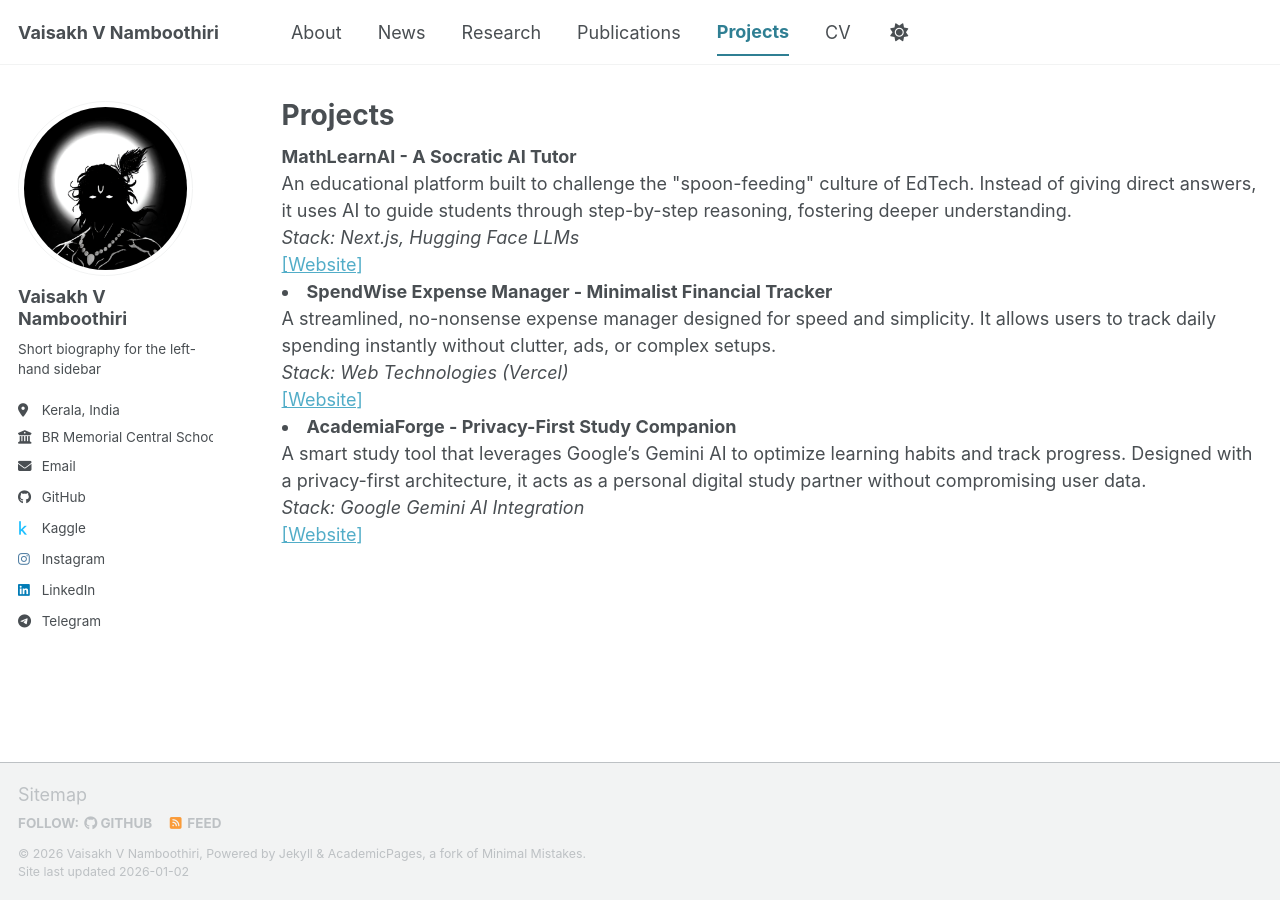
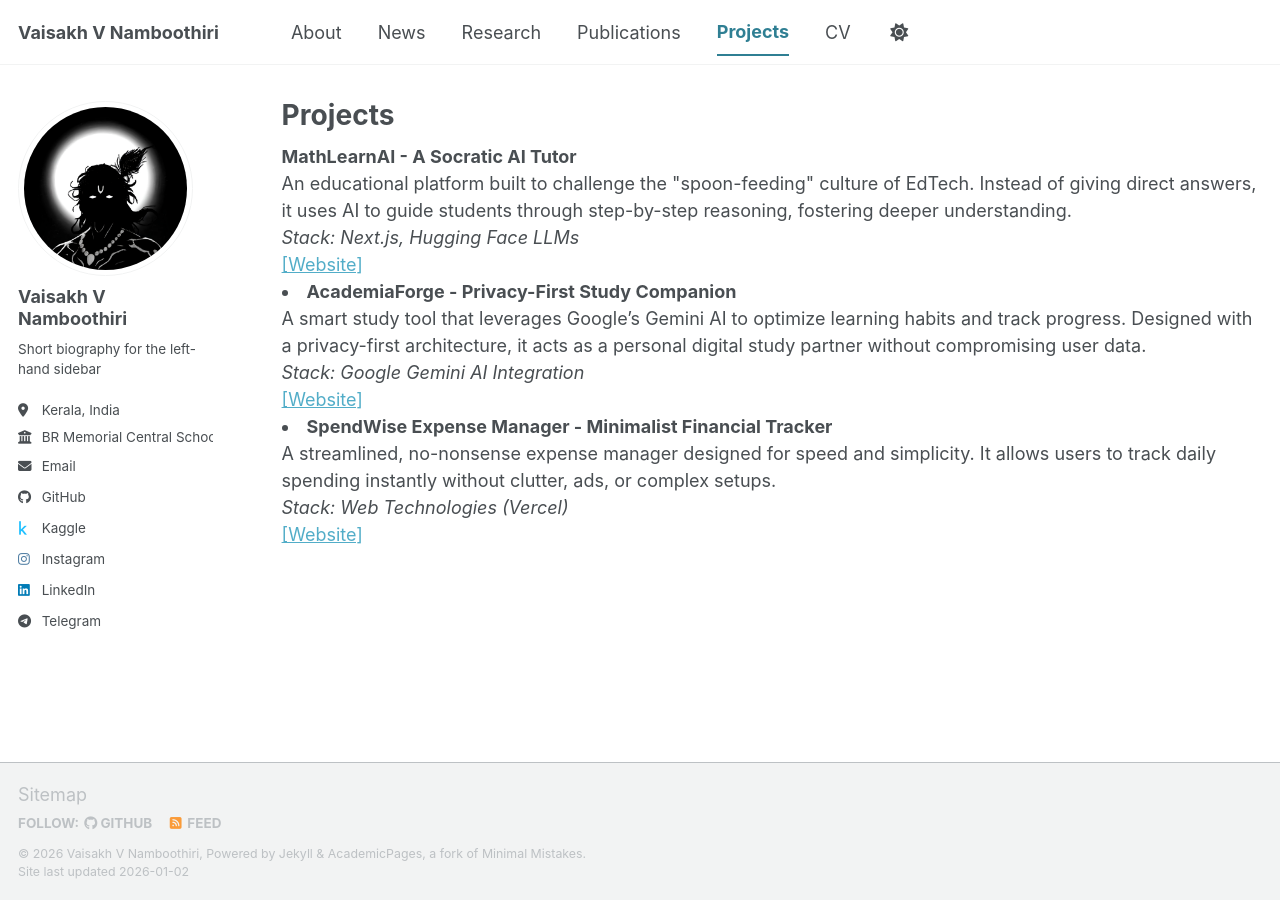
Before and after one commit to vaisakhvn/vaisakhvn.github.io, a Jekyll site: the page built from _pages/portfolio.html, in a window 1280 px wide. Built offline with Jekyll 4.4.1, drawn with Linux system fonts in a browser that asks for light colours; a script bundle is joined from its source files by our own code; library files that are not in the unit come from our copies; some of the changed lines change nothing that is shown.

Commit message:
Update portfolio.html

```diff
--- a/_pages/portfolio.html
+++ b/_pages/portfolio.html
@@ -14,14 +14,6 @@
                             rel="noopener noreferrer">[Website]</a>
                     </li>
                     <li>
-                        <strong>SpendWise Expense Manager - Minimalist Financial Tracker</strong><br>
-                        A streamlined, no-nonsense expense manager designed for speed and simplicity. It allows users to
-                        track daily spending instantly without clutter, ads, or complex setups.<br>
-                        <em>Stack: Web Technologies (Vercel)</em><br>
-                        <a href="https://spendwise-expense-manager.vercel.app" target="_blank"
-                            rel="noopener noreferrer">[Website]</a>
-                    </li>
-                    <li>
                         <strong>AcademiaForge - Privacy-First Study Companion</strong><br>
                         A smart study tool that leverages Google’s Gemini AI to optimize learning habits and track
                         progress. Designed with a privacy-first architecture, it acts as a personal digital study
@@ -29,3 +21,11 @@
                         <em>Stack: Google Gemini AI Integration</em><br>
                         <a href="https://academiaforge.vercel.app" target="_blank"
                             rel="noopener noreferrer">[Website]</a>
+                    </li>
+                    <li>
+                        <strong>SpendWise Expense Manager - Minimalist Financial Tracker</strong><br>
+                        A streamlined, no-nonsense expense manager designed for speed and simplicity. It allows users to
+                        track daily spending instantly without clutter, ads, or complex setups.<br>
+                        <em>Stack: Web Technologies (Vercel)</em><br>
+                        <a href="https://spendwise-expense-manager.vercel.app" target="_blank"
+                            rel="noopener noreferrer">[Website]</a>
```
